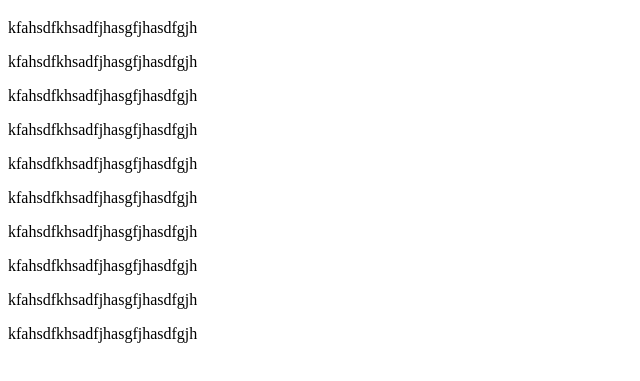
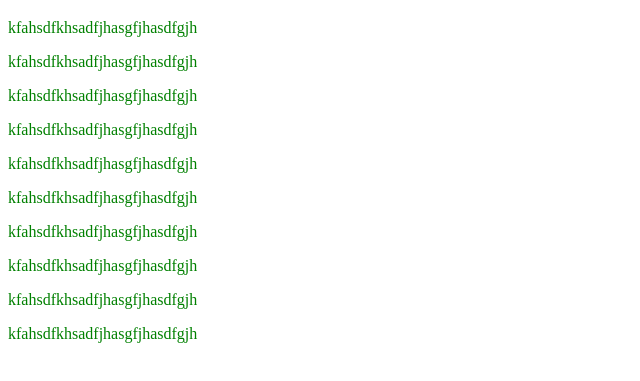
Before and after one commit to LICH3310/function-in-js, a plain HTML site: page index.html in a window 1280 px wide. Shown: the part 61-442 px from the top of the page, without its empty margins (0-640 px from the left). Drawn offline with Linux system fonts and the light colour scheme.

Commit message:
add new css and html

```diff
--- a/index.html
+++ b/index.html
@@ -6,6 +6,7 @@
     <meta http-equiv="X-UA-Compatible" content="IE=edge" />
     <meta name="viewport" content="width=device-width, initial-scale=1.0" />
     <link rel="stylesheet" href="style.css">
+    <link rel="stylesheet" href="mainss.css">
     <script defer src="index.js"></script>
 </head>
 
```
